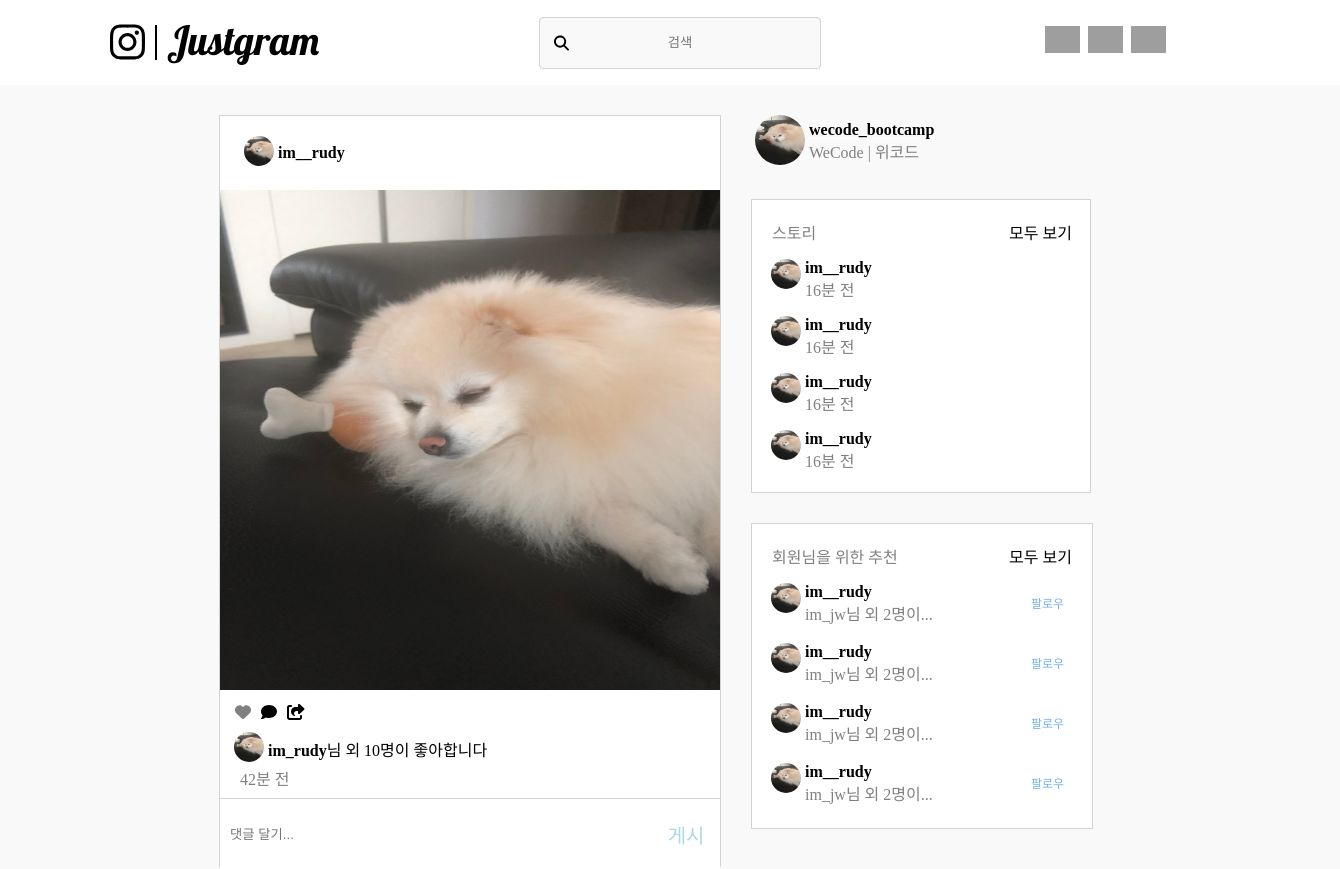
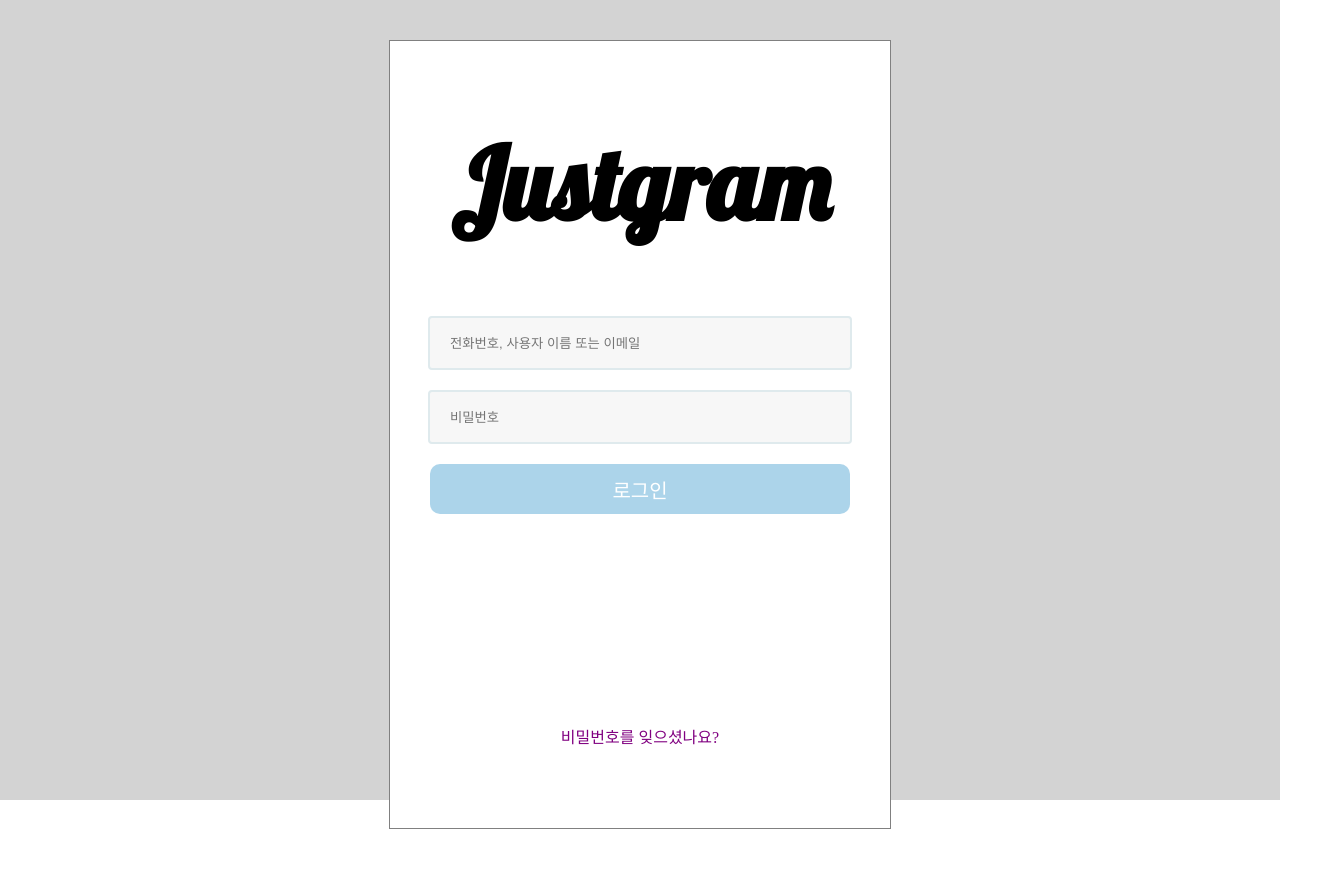
Before and after one commit to happyeveryone96/justgram-react, a React (Create React App) app in the folder just-gram-react/: page / in a window 1280 px wide. Shown: the top 869 px of the page, 1340 px wide, since content can reach past the window. After the commit the page ends 829 px from the top, so only its background shows below. Built offline with nearby package versions, Linux system fonts and the light colour scheme; grey boxes are pictures that could not be loaded.

Commit message:
Add: 라우팅 기능 추가

```diff
--- a/just-gram-react/package.json
+++ b/just-gram-react/package.json
@@ -13,6 +13,7 @@
     "@testing-library/user-event": "^13.5.0",
     "react": "^18.1.0",
     "react-dom": "^18.1.0",
+    "react-router-dom": "^6.3.0",
     "react-scripts": "5.0.1",
     "web-vitals": "^2.1.4"
   },
--- a/just-gram-react/src/App.js
+++ b/just-gram-react/src/App.js
@@ -1,12 +1,10 @@
 import './App.css';
-import Login from './pages/Login/Login.js';
-import Main from './pages/Main/Main.js';
+import Router from './components/Router';
 
 function App() {
   return (
     <div className="App">
-      {/* <Login/> */}
-      <Main/>
+      <Router/>
     </div>
   );
 }
--- /dev/null
+++ b/just-gram-react/src/components/Router.js
@@ -0,0 +1,18 @@
+import React from "react";
+import { BrowserRouter, Routes, Route } from "react-router-dom";
+
+import Login from "../pages/Login/Login";
+import Main from "../pages/Main/Main";
+
+function Router() {
+  return (
+    <BrowserRouter>
+      <Routes>
+        <Route path="/" element={<Login />} />
+        <Route path="/main" element={<Main />} />
+      </Routes>
+    </BrowserRouter>
+  );
+}
+
+export default Router;
--- a/just-gram-react/src/index.js
+++ b/just-gram-react/src/index.js
@@ -4,5 +4,7 @@ import App from './App';
 
 const root = ReactDOM.createRoot(document.getElementById('root'));
 root.render(
+  <React.StrictMode>
     <App />
+  </React.StrictMode>
 );
--- a/just-gram-react/src/pages/Login/Login.css
+++ b/just-gram-react/src/pages/Login/Login.css
@@ -10,10 +10,10 @@
   justify-content: center;
   background-color: white;
   width: 500px;
-  height: 800px;
   border: 1px solid gray;
   padding: 30px;
-  top: 10vh;
+  top: 5vh;
+  padding: 80px 0;
   margin: 0 auto;
 }
 
@@ -22,6 +22,13 @@ h1 {
   font-family: 'Lobster', cursive;
   background-color: white;
   font-size: 100px;
+  margin: 0 0 30px 0;
+}
+
+.login-form {
+  display: flex;
+  flex-direction: column;
+  margin: 30px 0 0 0;
 }
 
 input {
--- a/just-gram-react/src/pages/Login/Login.js
+++ b/just-gram-react/src/pages/Login/Login.js
@@ -5,9 +5,11 @@ function Login() {
   return (
       <div className="container">
         <h1>Justgram</h1>
-        <input type="text" id="id-input" placeholder="전화번호, 사용자 이름 또는 이메일"/>
-        <input type="password" id="pw-input" placeholder="비밀번호"/>
-        <button id="login-btn">로그인</button>
+        <div className="login-form">
+          <input type="text" id="id-input" placeholder="전화번호, 사용자 이름 또는 이메일"/>
+          <input type="password" id="pw-input" placeholder="비밀번호"/>
+          <button id="login-btn">로그인</button>
+        </div>
         <a href="/" id="search-pw">비밀번호를 잊으셨나요?</a>
       </div>
   )
--- a/just-gram-react/src/pages/Main/Main.css
+++ b/just-gram-react/src/pages/Main/Main.css
@@ -195,6 +195,7 @@ main {
   width: 500px;
   height: 750px;
   border: 1px solid lightgray;
+  padding: 3px 0;
 }
 
 .feeds-top {
@@ -327,7 +328,7 @@ main {
   display: flex;
   justify-content: left;
   align-items: center;
-  margin: 0 30px;
+  margin: 10px 30px;
   background-color: transparent;
 }
 
```
Also changed, not shown: 1 other file (tests, documents, lock files or other folders).
